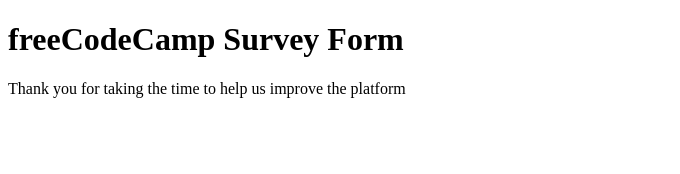
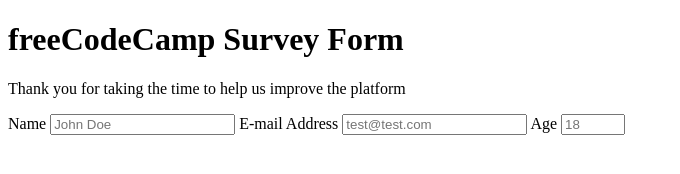
Before and after one commit to CRSpeight/FCC-Survey-Page, a plain HTML site: page index.html in a window 1280 px wide. Shown: the whole page, without its empty margins (0-680 px from the left). Drawn offline with Linux system fonts and the light colour scheme.

Commit message:
First half of form html requirements

```diff
--- a/index.html
+++ b/index.html
@@ -12,6 +12,13 @@
     <p id="description">
       Thank you for taking the time to help us improve the platform
     </p>
-    <form action="" id="survey-form"></form>
+    <form action="submit" id="survey-form">
+      <label for="name" id="name-label">Name</label>
+      <input type="text" id="name" required placeholder="John Doe" />
+      <label for="email" id="email-label">E-mail Address</label>
+      <input type="email" id="email" required placeholder="test@test.com" />
+      <label for="number" id="number-label">Age</label>
+      <input type="number" id="number" min="18" max="120" placeholder="18" />
+    </form>
   </body>
 </html>
```
